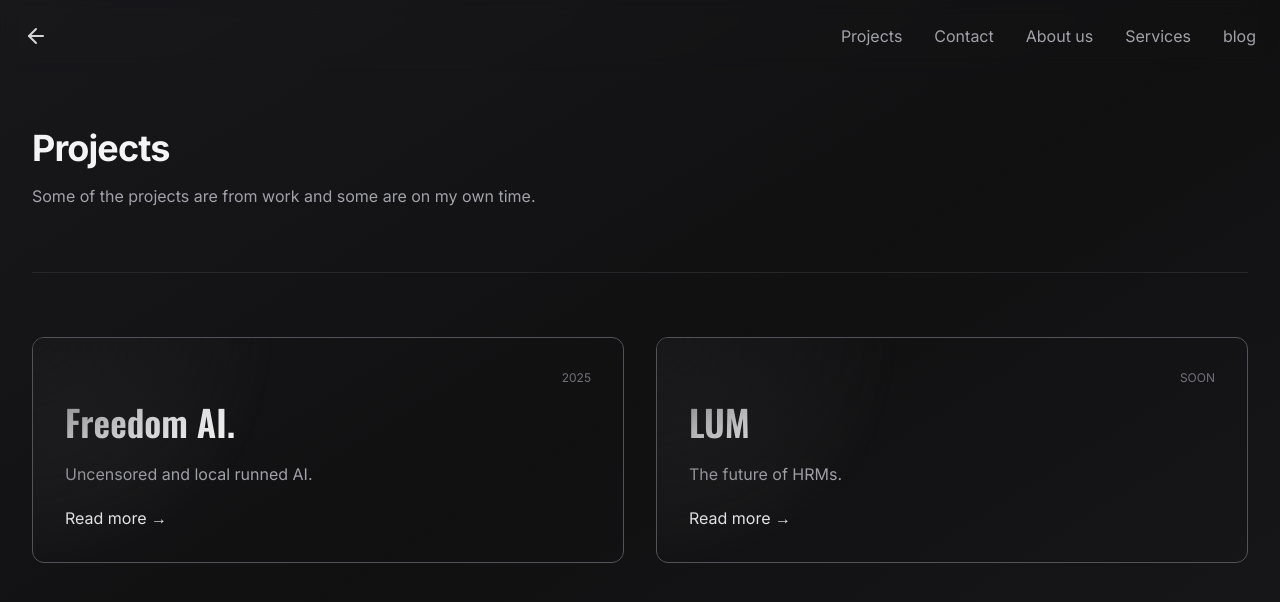
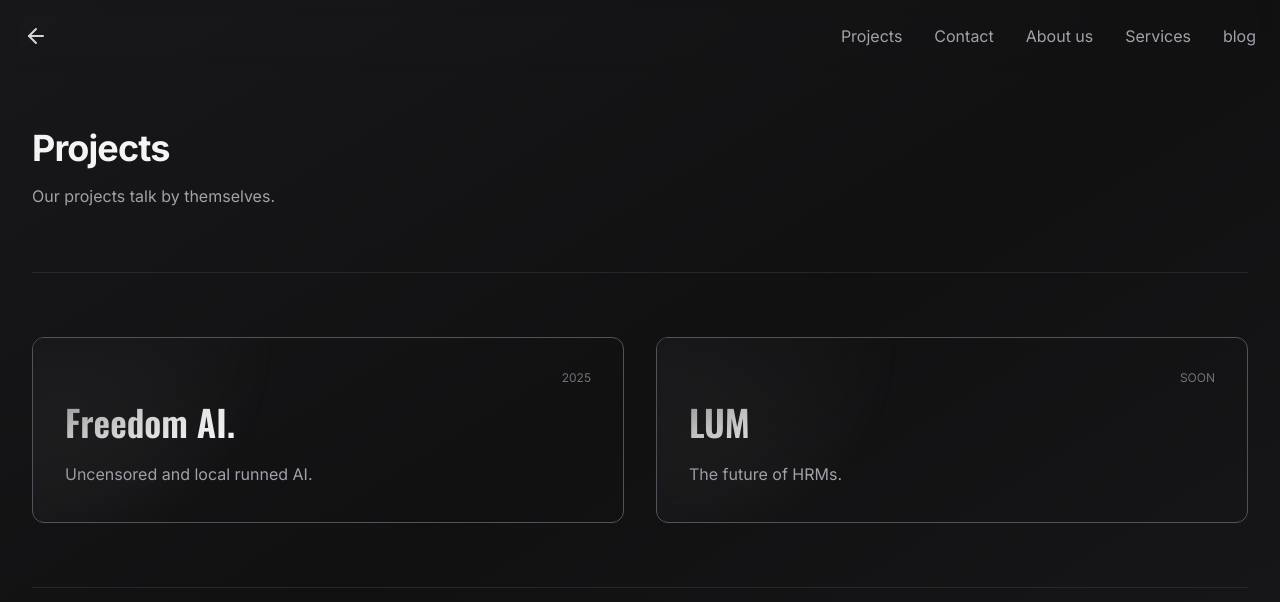
Before and after one commit to Rock-Can-Code/rock-can-code-web, a Next.js app: page /projects in a window 1280 px wide. Shown: the top 602 px of the page. Built offline with nearby package versions, Linux system fonts and the light colour scheme; no server answers; what tailwindcss-debug-screens would draw is missing.

Commit message:
:sparkles: Remove unsued code, and fix subtitle

```diff
--- a/app/(web)/projects/page.tsx
+++ b/app/(web)/projects/page.tsx
@@ -15,7 +15,7 @@ export default async function ProjectsPage() {
             Projects
           </h2>
           <p className="mt-4 text-zinc-400">
-            Some of the projects are from work and some are on my own time.
+            Our projects talk by themselves.
           </p>
         </div>
         <div className="w-full h-px bg-zinc-800" />
@@ -39,11 +39,13 @@ export default async function ProjectsPage() {
                 <p className="mt-4 leading-8 duration-150 text-zinc-400 group-hover:text-zinc-300">
                   Uncensored and local runned AI.
                 </p>
+                {/*
                 <div className="mt-4">
                   <p className="text-zinc-200 hover:text-zinc-50">
                     Read more <span aria-hidden="true">&rarr;</span>
                   </p>
                 </div>
+                */}
               </article>
             </Link>
           </Card>
@@ -68,11 +70,13 @@ export default async function ProjectsPage() {
                   <p className="mt-4 leading-8 duration-150 text-zinc-400 group-hover:text-zinc-300">
                     The future of HRMs.
                   </p>
+                  {/*
                   <div className="mt-4">
                     <p className="text-zinc-200 hover:text-zinc-50">
-                      Read more <span aria-hidden="true">&rarr;</span>
+                    Read more <span aria-hidden="true">&rarr;</span>
                     </p>
                   </div>
+                  */}
                 </article>
               </Link>
             </Card>
```
